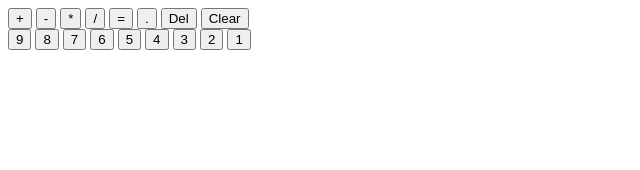
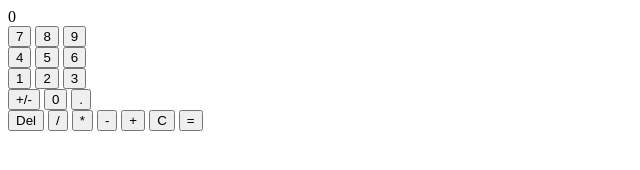
Before and after one commit to TGGavin/calculator-project, a plain HTML site: page index.html in a window 1280 px wide. Shown: the whole page, without its empty margins (0-640 px from the left). Drawn offline with Linux system fonts and the light colour scheme.

Commit message:
Add new buttons, change location of old buttons, add new seperator div, add calc screen span

```diff
--- a/index.html
+++ b/index.html
@@ -8,26 +8,37 @@
 </head>
 <body>
     <div id="calc">
+        <span id="calc-screen">0</span>
+        <div class="digit-btn-display">
+            <div class="seperator">
+                <button class="calc-btn">7</button>
+                <button class="calc-btn">8</button>
+                <button class="calc-btn">9</button>
+            </div>
+            <div class="seperator">
+                <button class="calc-btn">4</button>
+                <button class="calc-btn">5</button>
+                <button class="calc-btn">6</button>
+            </div>
+            <div class="seperator">
+                <button class="calc-btn">1</button>
+                <button class="calc-btn">2</button>
+                <button class="calc-btn">3</button>
+            </div>
+            <div class="seperator">
+                <button class="calc-btn">+/-</button> <!--Negate-->
+                <button class="calc-btn">0</button>
+                <button class="calc-btn">.</button>
+            </div>
+        </div>
         <div class="opera-btn-display">
+            <button class="calc-btn">Del</button>
+            <button class="calc-btn">/</button>
+            <button class="calc-btn">*</button>
+            <button class="calc-btn">-</button>
             <button class="calc-btn">+</button>
-            <button class="calc-btn">-</button>
-            <button class="calc-btn">*</button>
-            <button class="calc-btn">/</button>
+            <button class="calc-btn">C</button>
             <button class="calc-btn">=</button>
-            <button class="calc-btn">.</button>
-            <button class="calc-btn">Del</button>
-            <button class="calc-btn">Clear</button>
-        </div>
-        <div class="digit-btn-display">
-            <button class="calc-btn">9</button>
-            <button class="calc-btn">8</button>
-            <button class="calc-btn">7</button>
-            <button class="calc-btn">6</button>
-            <button class="calc-btn">5</button>
-            <button class="calc-btn">4</button>
-            <button class="calc-btn">3</button>
-            <button class="calc-btn">2</button>
-            <button class="calc-btn">1</button>
         </div>
     </div>
 
```
